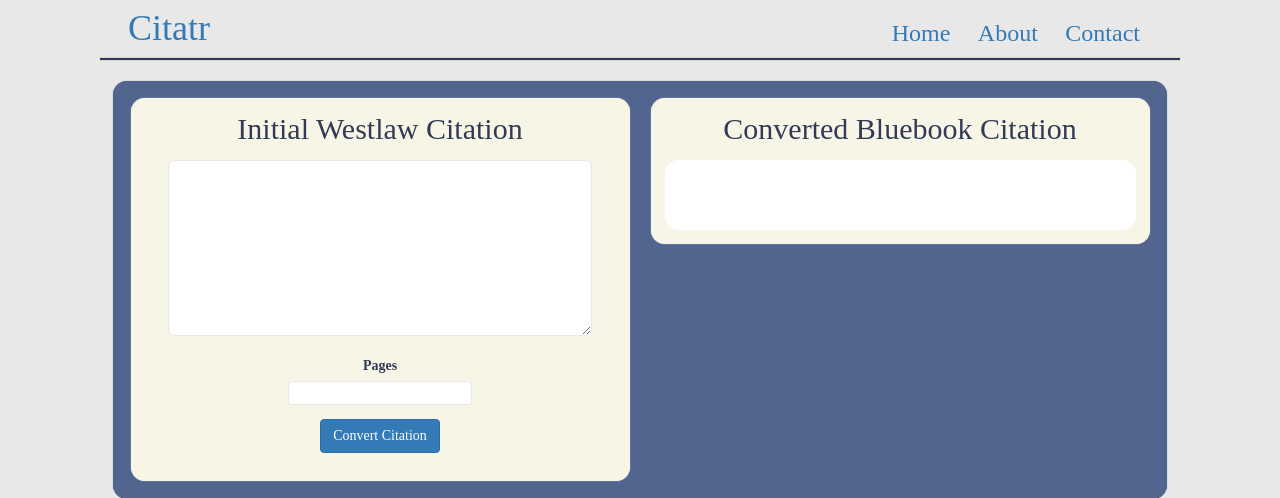
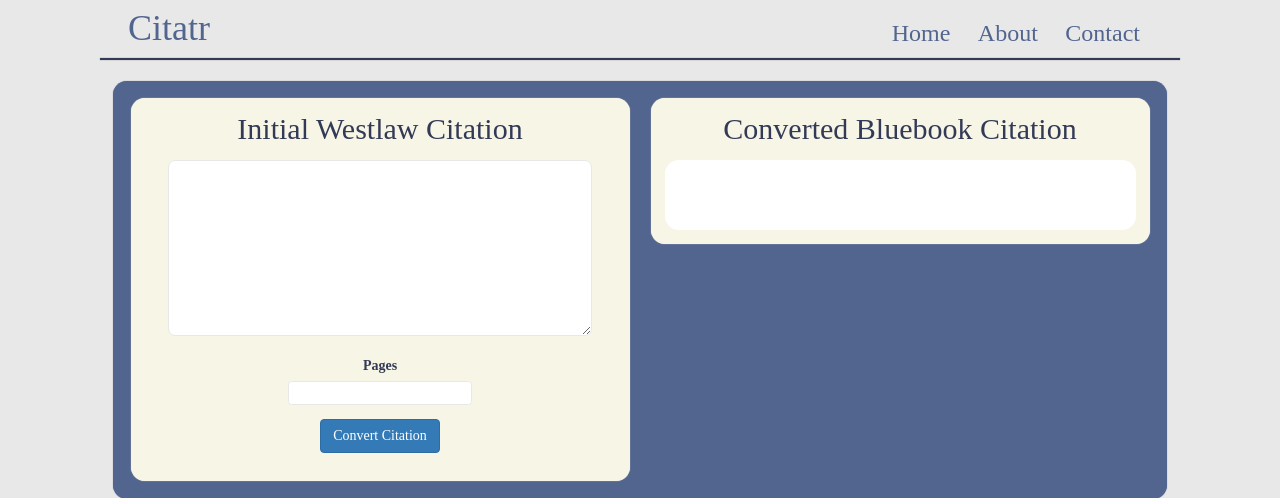
Before and after one commit to bopes/citatr, a Flask app: page / in a window 1280 px wide. Shown: the top 498 px of the page. Run offline with Flask 2, Linux system fonts and the light colour scheme; some libraries are stand-ins or nearby versions; some web fonts are replaced.

Commit message:
Remove comments

```diff
--- a/static/stylesheets/homepage.css
+++ b/static/stylesheets/homepage.css
@@ -28,6 +28,10 @@ header {
 .main_title {
   display: inline-block;
   margin: 9px auto;
+}
+
+a {
+  color: var(--content-color);
 }
 
 hr {
@@ -119,10 +123,6 @@ input {
   margin: 1em auto;
 }
 
-.btn-primary {
-  /*background-color: var(--content-color)*/
-}
-
 
 /* Output */
 
```
